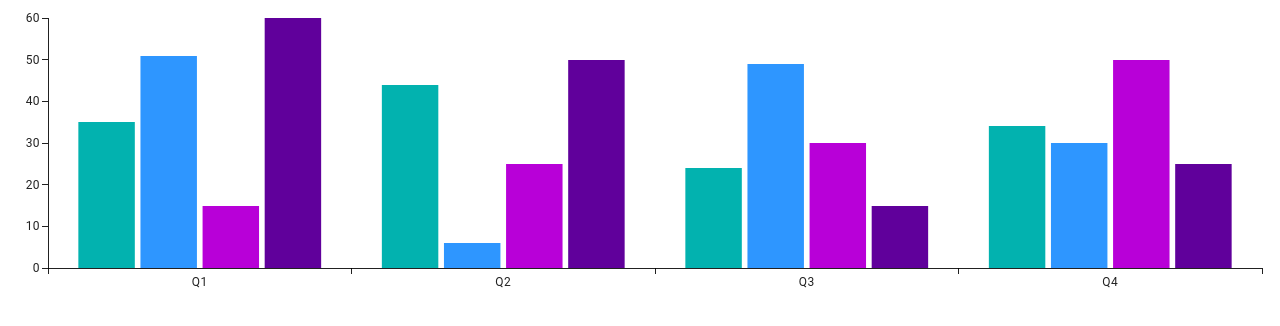
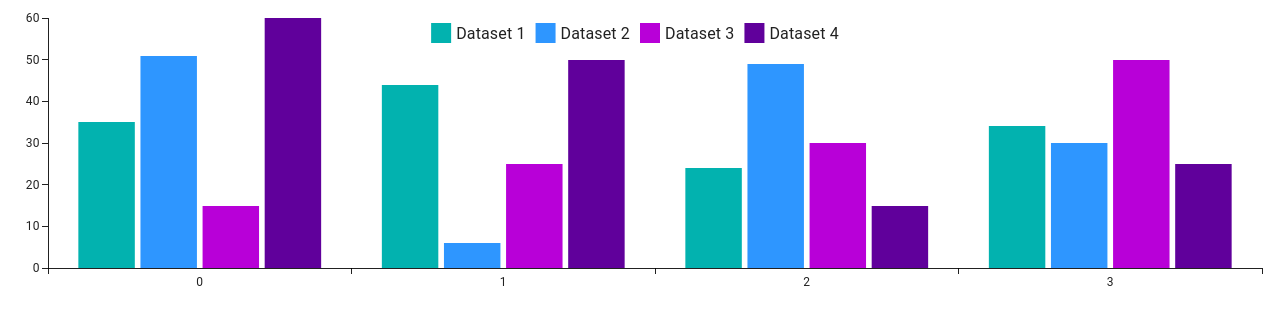
Before and after one commit to Josiah2122/My-testing-repo, a React (Vite) app: page / in a window 1280 px wide. Shown: the top 326 px of the page. Built offline with nearby package versions, Linux system fonts and the light colour scheme.

Commit message:
new installations

```diff
--- a/package.json
+++ b/package.json
@@ -16,6 +16,7 @@
     "@mui/icons-material": "^5.15.15",
     "@mui/material": "^5.15.15",
     "@mui/styled-engine-sc": "^6.0.0-alpha.18",
+    "@mui/x-charts": "^7.5.1",
     "react": "^18.2.0",
     "react-dom": "^18.2.0",
     "styled-components": "^6.1.8"
--- a/src/ChartPractice.jsx
+++ b/src/ChartPractice.jsx
@@ -2,17 +2,47 @@ import React from "react";
 import { BarChart } from "@mui/x-charts/BarChart";
 
 export default function ChartPractice() {
+  const dataset = [
+    {
+      label: "Dataset 1",
+      data: [35, 44, 24, 34],
+      backgroundColor: "#5a5a5a",
+    },
+    {
+      label: "Dataset 2",
+      data: [51, 6, 49, 30],
+      backgroundColor: "#a5a5a5",
+    },
+    {
+      label: "Dataset 3",
+      data: [15, 25, 30, 50],
+      backgroundColor: "#5a5a5a",
+    },
+    {
+      label: "Dataset 4",
+      data: [60, 50, 15, 25],
+      backgroundColor: "#a5a5a5",
+    },
+
+    // {
+    //   label: "Dataset 5",
+    //   data: [35, 44, 24, 34],
+    //   backgroundColor: "#5a5a5a",
+    // },
+  ];
   return (
     // <p>asldfj</p>
     <BarChart
-      series={[
-        { data: [35, 44, 24, 34] },
-        { data: [51, 6, 49, 30] },
-        { data: [15, 25, 30, 50] },
-        { data: [60, 50, 15, 25] },
-      ]}
+      // series={[
+      //   { data: [35, 44, 24, 34] },
+      //   { data: [51, 6, 49, 30] },
+      //   { data: [15, 25, 30, 50] },
+      //   { data: [60, 50, 15, 25] },
+      // ]}
+      dataset={dataset}
+      series={dataset}
       height={290}
-      xAxis={[{ data: ["Q1", "Q2", "Q3", "Q4"], scaleType: "band" }]}
+      // xAxis={[{ data: ["Q1", "Q2", "Q3", "Q4"], scaleType: "band" }]}
       margin={{ top: 10, bottom: 30, left: 40, right: 10 }}
     />
   );
```
Also changed, not shown: 1 other file (tests, documents, lock files or other folders).
